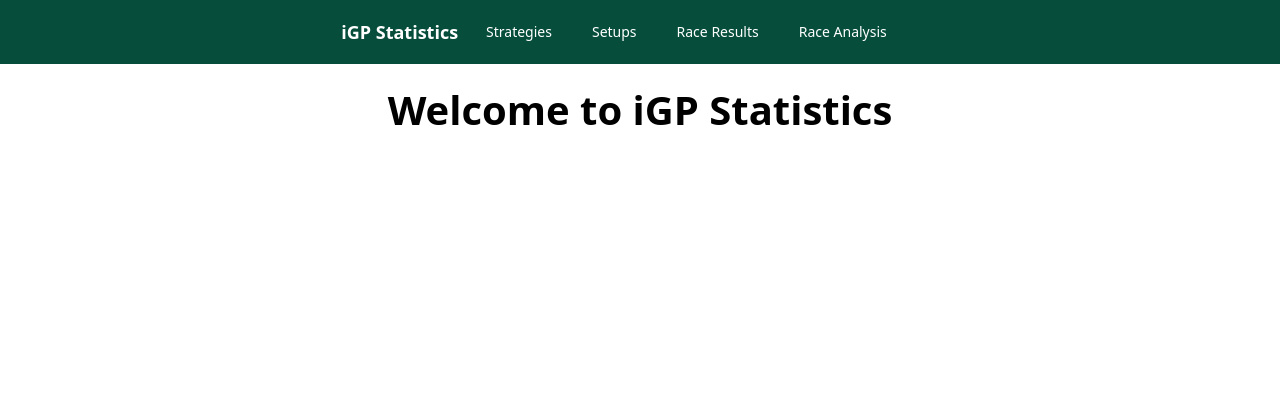
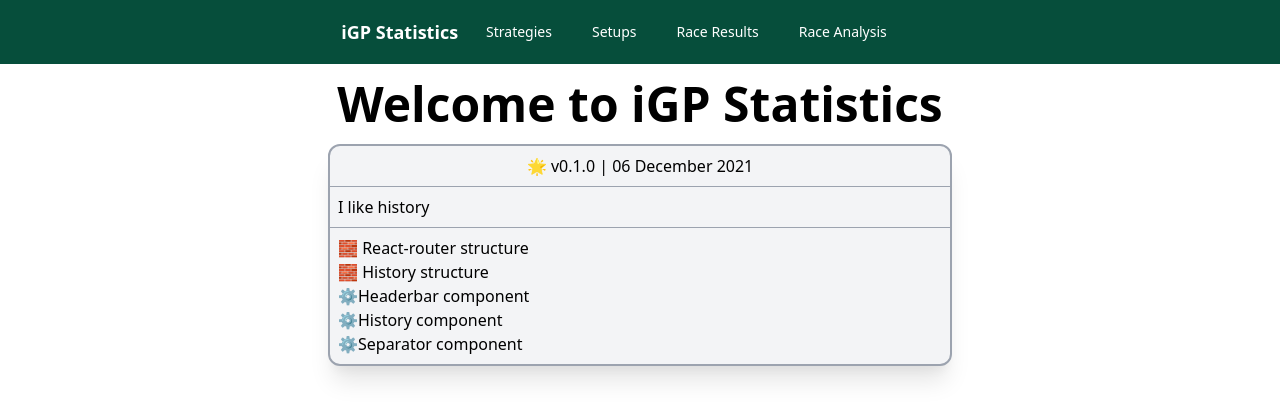
Before and after one commit to alimoncul/igp-statistics, a React (Create React App) app: page / in a window 1280 px wide. Shown: the top 420 px of the page. Built offline with nearby package versions, Linux system fonts and the light colour scheme.

Commit message:
feature: create history structure

```diff
--- a/package.json
+++ b/package.json
@@ -7,10 +7,12 @@
 		"@testing-library/jest-dom": "^5.11.4",
 		"@testing-library/react": "^11.1.0",
 		"@testing-library/user-event": "^12.1.10",
+		"@types/moment": "^2.13.0",
 		"autoprefixer": "^9.8.8",
 		"express": "^4.17.1",
 		"express-favicon": "^2.0.1",
 		"history": "^5.1.0",
+		"moment": "^2.29.1",
 		"path": "^0.12.7",
 		"postcss": "^7.0.39",
 		"react": "^17.0.2",
--- a/src/App.js
+++ b/src/App.js
@@ -1,8 +1,6 @@
 import './App.css';
-import { NavigationBar } from './components/NavigationBar';
 import Main from './pages/Main';
 import './index.css';
-import Store from './Store';
 
 function App() {
     return Main();
--- /dev/null
+++ b/src/components/HistoryFragment.jsx
@@ -0,0 +1,27 @@
+import React from 'react';
+import { Separator } from './Separator';
+
+export const HistoryFragment = (props = { header: '', description: '', list: [] }) => {
+    const header = props.header;
+    const description = props.description;
+    const list = props.list;
+    return (
+        <div className="bg-gray-100 shadow-xl flex-row w-1/2 font-sans border-2 rounded-xl border-gray-400">
+            <h1 className="place-self-center m-2">{header}</h1>
+            <Separator />
+            {description && <p className="m-2">{description}</p>}
+            {description && list && list.length && <Separator />}
+            {list && list.length && generateList(list)}
+        </div>
+    );
+};
+
+function generateList(list) {
+    return (
+        <ul className="m-2">
+            {list.map((l) => {
+                return <li>{l}</li>;
+            })}
+        </ul>
+    );
+}
--- /dev/null
+++ b/src/components/Separator.jsx
@@ -0,0 +1,5 @@
+import React from 'react';
+
+export const Separator = () => {
+    return <div className="bg-gray-400 flex-grow mt-1 mb-1" style={{ height: '1px' }} />;
+};
--- /dev/null
+++ b/src/constants/date.js
@@ -0,0 +1,2 @@
+export const LONG_DATE_FORMAT = 'DD MMMM YYYY';
+export const DATE_FORMAT = 'DD.MM.YYYY';
--- /dev/null
+++ b/src/datas/history.json
@@ -0,0 +1,17 @@
+{
+	"history": [
+		{
+			"version": "0.1.0",
+			"date": "06.12.2021",
+			"header": "🌟 Version 0.1.0 | 04.12.2021",
+			"description": "I like history",
+			"list": [
+				"🧱 React-router structure",
+				"🧱 History structure",
+				"⚙️Headerbar component",
+				"⚙️History component",
+				"⚙️Separator component"
+			]
+		}
+	]
+}
--- a/src/pages/Main.jsx
+++ b/src/pages/Main.jsx
@@ -1,14 +1,28 @@
 import { NavigationBar } from '../components/NavigationBar';
+import { HistoryFragment } from '../components/HistoryFragment';
 import Store from '../Store';
+import { history } from '../datas/history.json';
+import moment from 'moment';
+import { DATE_FORMAT, LONG_DATE_FORMAT } from '../constants/date';
 
 export default function Main() {
     return (
         <Store>
             <NavigationBar />
-            <main style={{ padding: '1rem 0' }}>
-                <h1 className="font-bold text-center text-black" style={{ fontSize: 40 }}>
-                    Welcome to iGP Statistics
-                </h1>
+            <main className="pl-4 pr-4">
+                <h1 className="font-bold text-center text-black text-5xl m-4">Welcome to iGP Statistics</h1>
+                <div className="flex place-items-center flex-col">
+                    {history.map((a) => {
+                        return (
+                            <HistoryFragment
+                                key={a.version}
+                                header={`🌟 v${a.version} | ${moment(a.date, DATE_FORMAT).format(LONG_DATE_FORMAT)}`}
+                                description={a.description}
+                                list={a.list}
+                            />
+                        );
+                    })}
+                </div>
             </main>
         </Store>
     );
```
Also changed, not shown: 1 other file (tests, documents, lock files or other folders).
